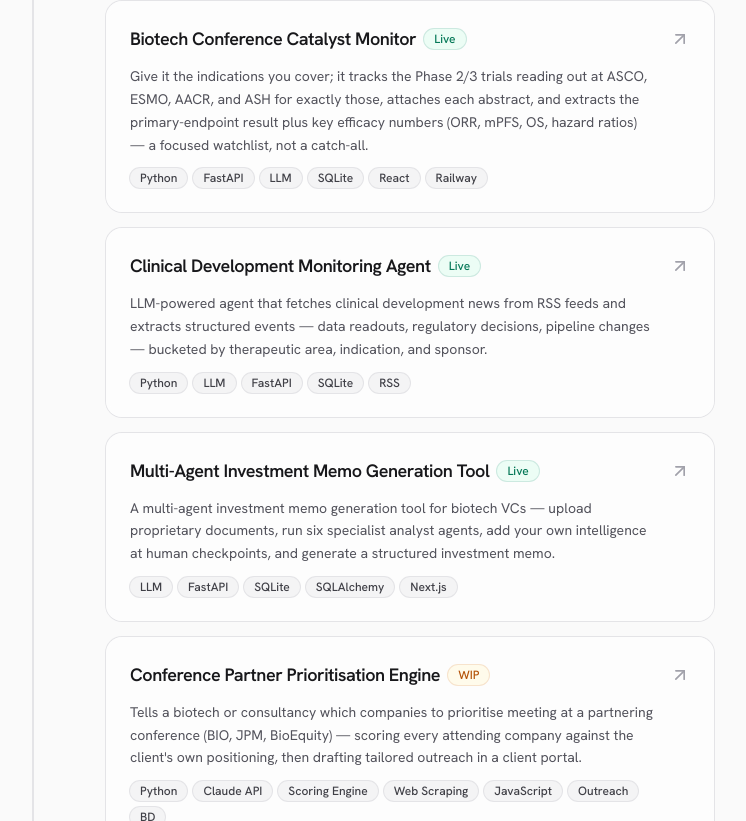
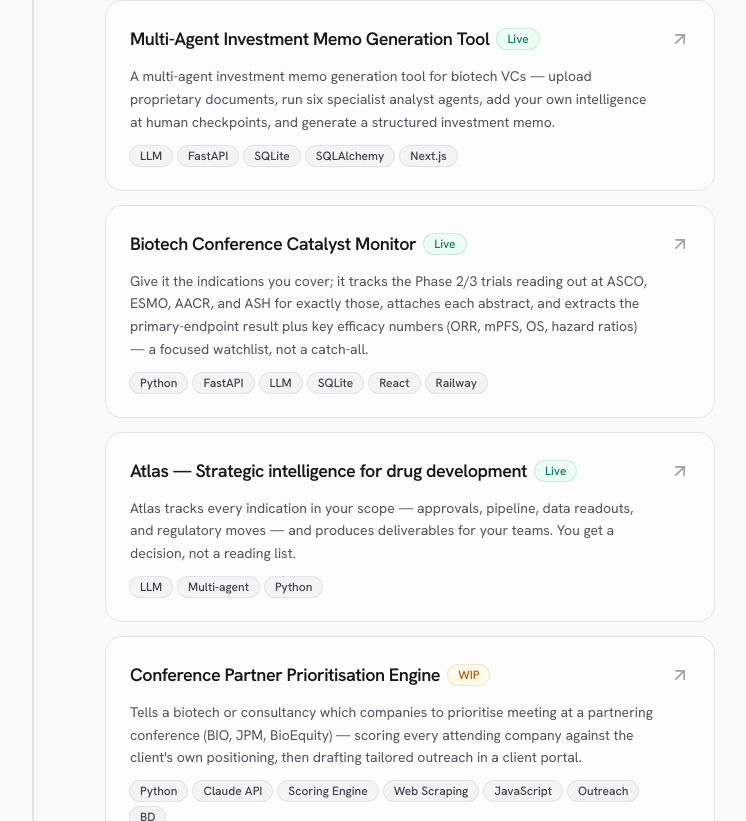
Before and after one commit to katieluii/katieluii.github.io, a React (Vite) app: page / in a window 1280 px wide. Shown: the part 1002-1823 px from the top of the page, without its empty margins (286-1032 px from the left). Built offline with nearby package versions, Linux system fonts and the light colour scheme; no server answers.

Commit message:
Custom-order the 2026 project cards on the homepage timeline
Add an optional order field to Project and use it as a sort tiebreak
so Clinical Dev Monitor, Investment Memo, Conference Catalyst, and
Atlas display in that sequence, with Partner Prioritisation last.

```diff
--- a/src/data/projects.ts
+++ b/src/data/projects.ts
@@ -28,6 +28,7 @@ export interface Project {
   links: ProjectLinks;
   sections?: ProjectSection[];
   hideFromTimeline?: boolean;
+  order?: number;
 }
 
 export const projects: Project[] = [
@@ -256,6 +257,7 @@ export const projects: Project[] = [
     title: "Clinical Development Monitoring Agent",
     themes: ["AI/ML & Automation", "Biopharma Strategy"],
     status: "Live",
+    order: 1,
     yearStart: 2026,
     yearEnd: 2026,
     summary: "LLM-powered agent that fetches clinical development news from RSS feeds and extracts structured events — data readouts, regulatory decisions, pipeline changes — bucketed by therapeutic area, indication, and sponsor.",
@@ -269,6 +271,7 @@ export const projects: Project[] = [
     title: "Multi-Agent Investment Memo Generation Tool",
     themes: ["AI/ML & Automation", "Biopharma Strategy"],
     status: "Live",
+    order: 2,
     yearStart: 2026,
     yearEnd: 2026,
     summary: "A multi-agent investment memo generation tool for biotech VCs — upload proprietary documents, run six specialist analyst agents, add your own intelligence at human checkpoints, and generate a structured investment memo.",
@@ -295,6 +298,7 @@ export const projects: Project[] = [
     title: "Biotech Conference Catalyst Monitor",
     themes: ["AI/ML & Automation", "Biopharma Strategy"],
     status: "Live",
+    order: 3,
     yearStart: 2026,
     yearEnd: 2026,
     summary: "Give it the indications you cover; it tracks the Phase 2/3 trials reading out at ASCO, ESMO, AACR, and ASH for exactly those, attaches each abstract, and extracts the primary-endpoint result plus key efficacy numbers (ORR, mPFS, OS, hazard ratios) — a focused watchlist, not a catch-all.",
@@ -308,6 +312,7 @@ export const projects: Project[] = [
     title: "Atlas — Strategic intelligence for drug development",
     themes: ["AI/ML & Automation", "Biopharma Strategy"],
     status: "Live",
+    order: 4,
     yearStart: 2026,
     yearEnd: 2026,
     summary: "Atlas tracks every indication in your scope — approvals, pipeline, data readouts, and regulatory moves — and produces deliverables for your teams. You get a decision, not a reading list.",
@@ -347,6 +352,7 @@ export const projects: Project[] = [
     title: "Conference Partner Prioritisation Engine",
     themes: ["AI/ML & Automation", "Biopharma Strategy"],
     status: "WIP",
+    order: 5,
     yearStart: 2026,
     yearEnd: 2026,
     summary:
@@ -398,6 +404,9 @@ export function groupProjectsByYear(projectList: Project[]): Map<number, Project
       if (statusOrder[a.status] !== statusOrder[b.status]) {
         return statusOrder[a.status] - statusOrder[b.status];
       }
+      if (a.order !== undefined && b.order !== undefined && a.order !== b.order) {
+        return a.order - b.order;
+      }
       return a.title.localeCompare(b.title);
     });
   });
```
